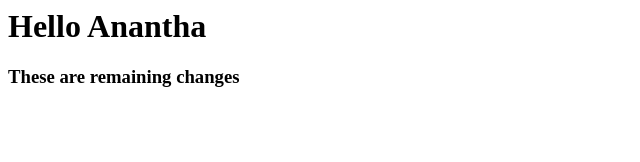
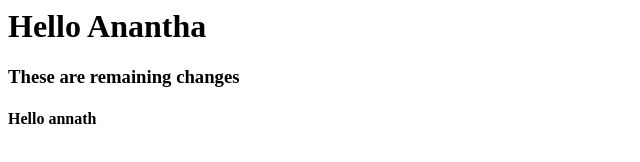
Before and after one commit to Ananthgi1/Jenkins_test, a plain HTML site: page index.html in a window 1280 px wide. Shown: the whole page, without its empty margins (0-640 px from the left). Drawn offline with Linux system fonts and the light colour scheme.

Commit message:
index changes

```diff
--- a/index.html
+++ b/index.html
@@ -3,6 +3,7 @@
 		<title> welcome</title>
 		<body><h1> Hello Anantha</h1>
 		<h3>These are remaining changes </h3>
+		<h4> Hello annath </h4>
 		</body>
 	</head>
 </html>
```
